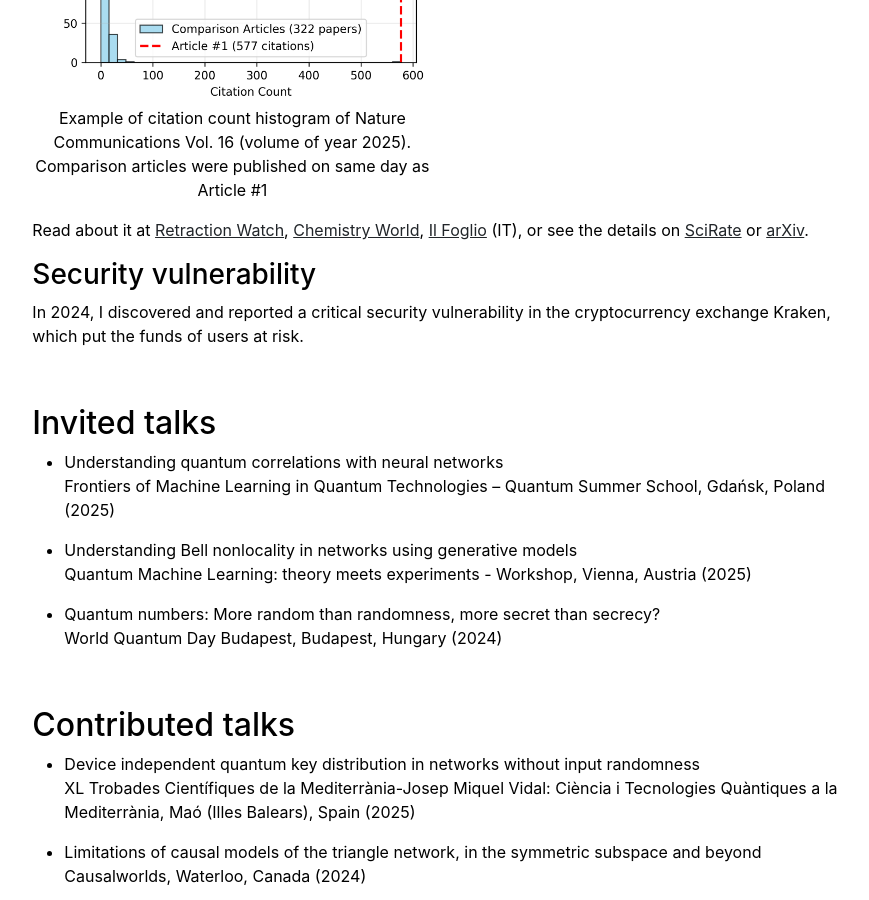
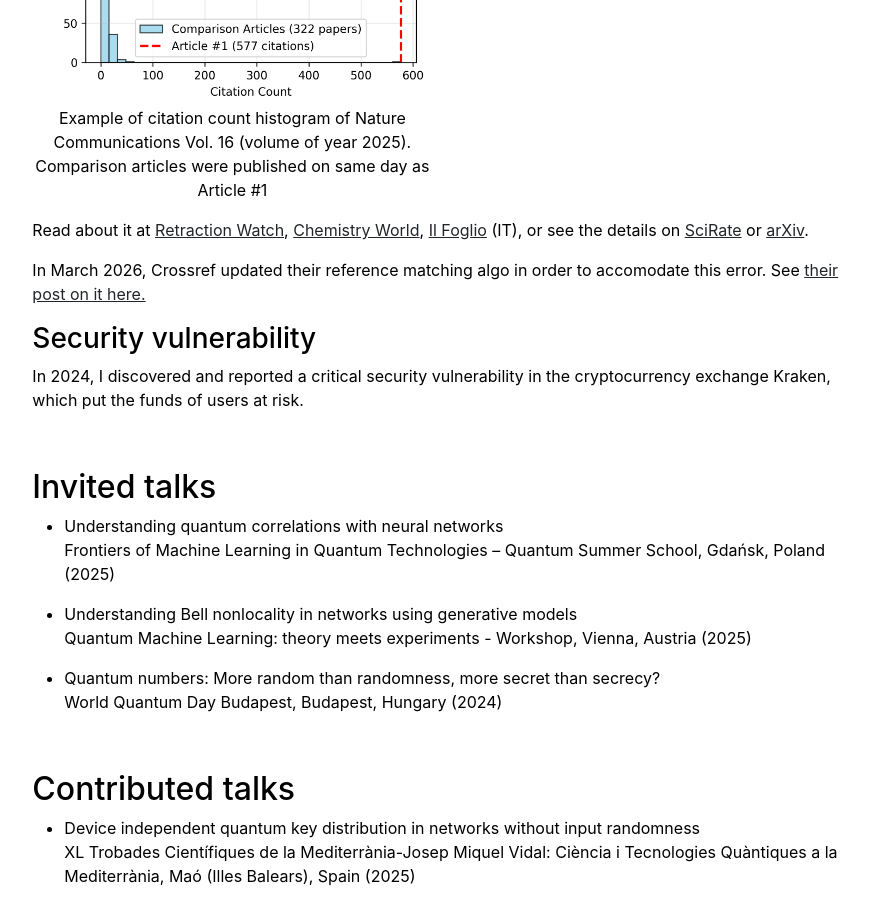
Before and after one commit to tkrivachy/tkrivachy.github.io, a Jekyll site: the page built from community.md, in a window 1280 px wide and 900 px high, scrolled down 789 px. Shown: the whole window, without its empty margins (197-1066 px from the left). Built offline with Jekyll 4.4.1, drawn with Linux system fonts in a browser that asks for light colours.

Commit message:
crossref update

```diff
--- a/community.md
+++ b/community.md
@@ -18,6 +18,9 @@ In 2025, while checking the proofs prior to publication of one of our recent wor
 
 
 Read about it at [Retraction Watch](https://retractionwatch.com/2025/11/11/bug-in-springer-nature-metadata-may-be-causing-significant-systemic-citation-inflation/), [Chemistry World](https://www.chemistryworld.com/news/why-are-the-first-papers-of-some-online-only-journals-cited-significantly-more/4022504.article), [Il Foglio](https://www.ilfoglio.it/scienza/2025/11/21/news/un-piccolo-fraintendimento-puo-alterare-la-distribuzione-delle-citazioni-scientifiche-su-scala-globale-8346325/) (IT), or see the details on [SciRate](https://scirate.com/arxiv/2511.01675) or [arXiv](https://arxiv.org/abs/2511.01675).
+
+In March 2026, Crossref updated their reference matching algo in order to accomodate this error. See [their post on it here.](https://community.crossref.org/t/improving-our-reference-matching-strategy-to-reduce-incorrect-citation-links/15417)
+
 
 ### Security vulnerability
 
```
